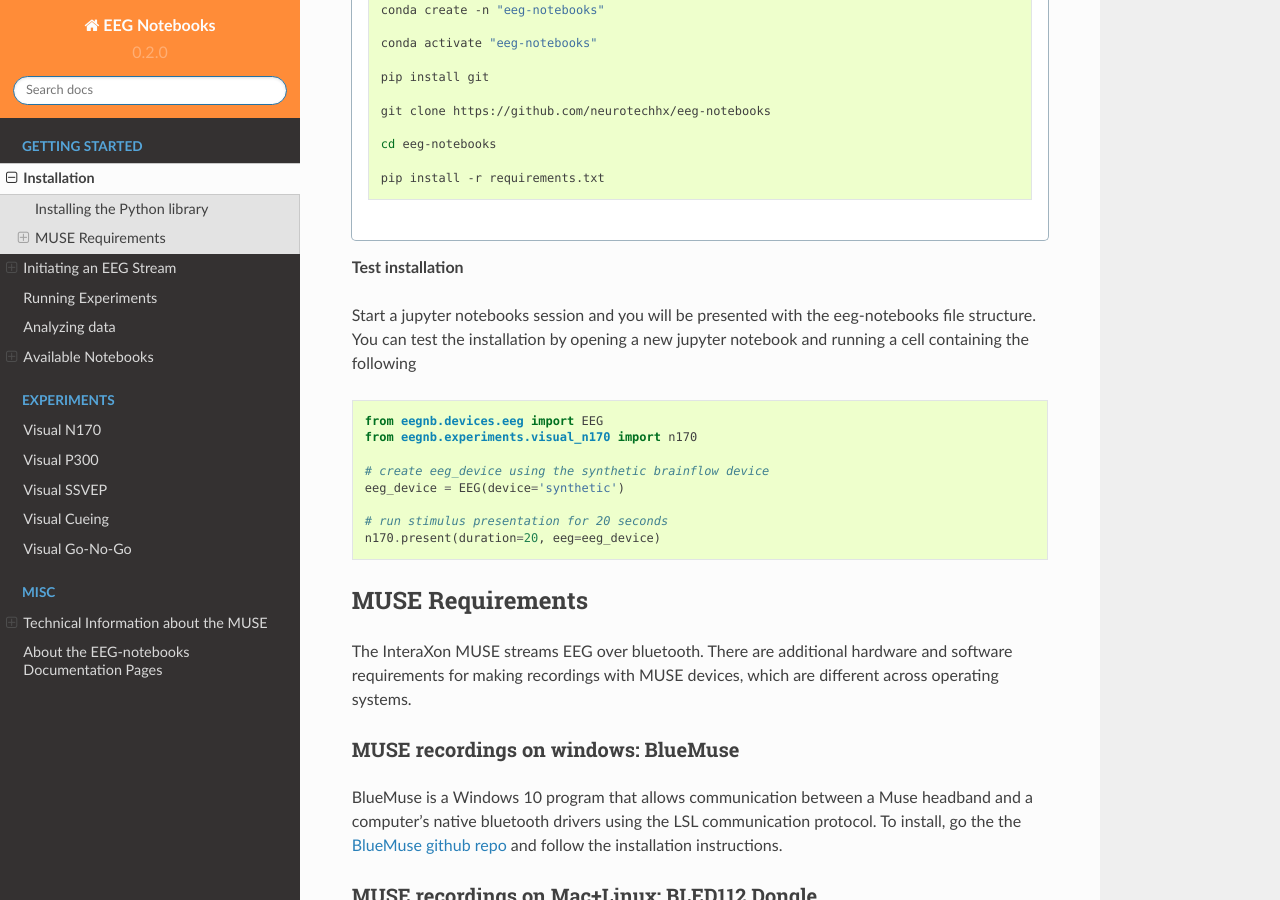
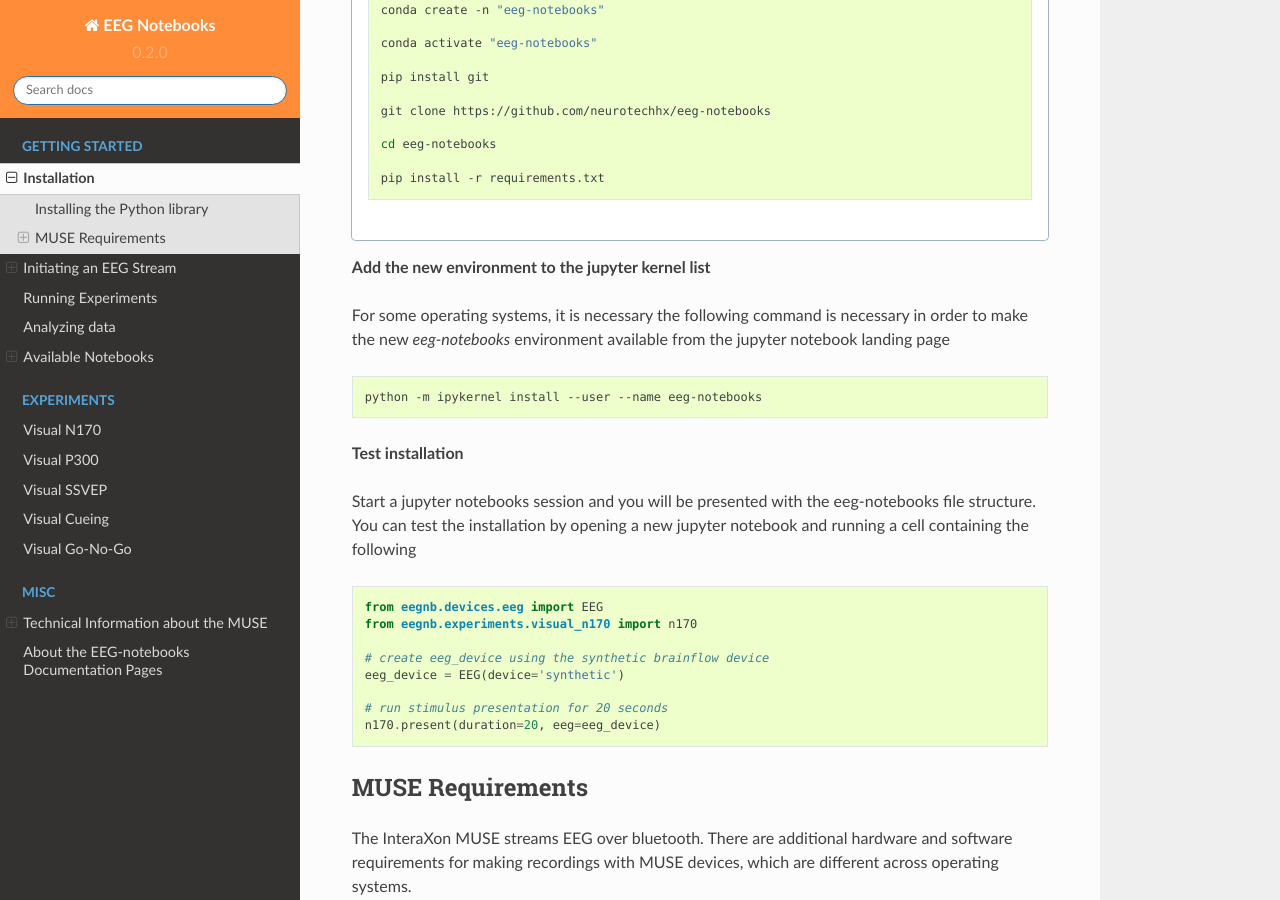
Before and after one commit to NeuroTechX/EEG-ExPy, a Sphinx documentation site: the page built from doc/getting_started/installation.rst, in a window 1280 px wide and 900 px high, scrolled down 1357 px. Built offline with Sphinx 7.4.7 and the Read the Docs theme 2.0.0, drawn with Linux system fonts in a browser that asks for light colours; pages that are not in the unit, such as notebooks, are missing from menus.

Commit message:
added info to add the eeg-notebooks env to jupyter envs list

```diff
--- a/doc/getting_started/installation.rst
+++ b/doc/getting_started/installation.rst
@@ -58,7 +58,6 @@ Use the following commands to download the repo, create and activate a conda or
 
 
 
-
     .. tab:: Virtualenv
 
 
@@ -75,6 +74,16 @@ Use the following commands to download the repo, create and activate a conda or
            cd eeg-notebooks
 
            pip install -r requirements.txt
+
+
+**Add the new environment to the jupyter kernel list**
+
+For some operating systems, it is necessary the following command is necessary in order to make the new `eeg-notebooks` environment available from the jupyter notebook landing page
+
+
+.. code-block:: bash
+
+   python -m ipykernel install --user --name eeg-notebooks
 
 
 
--- a/requirements.txt
+++ b/requirements.txt
@@ -10,6 +10,7 @@ seaborn==0.9.0
 pyriemann
 pexpect
 jupyter
+ipykernel
 vispy
 pyglet==1.2
 git+https://github.com/peplin/pygatt
```
